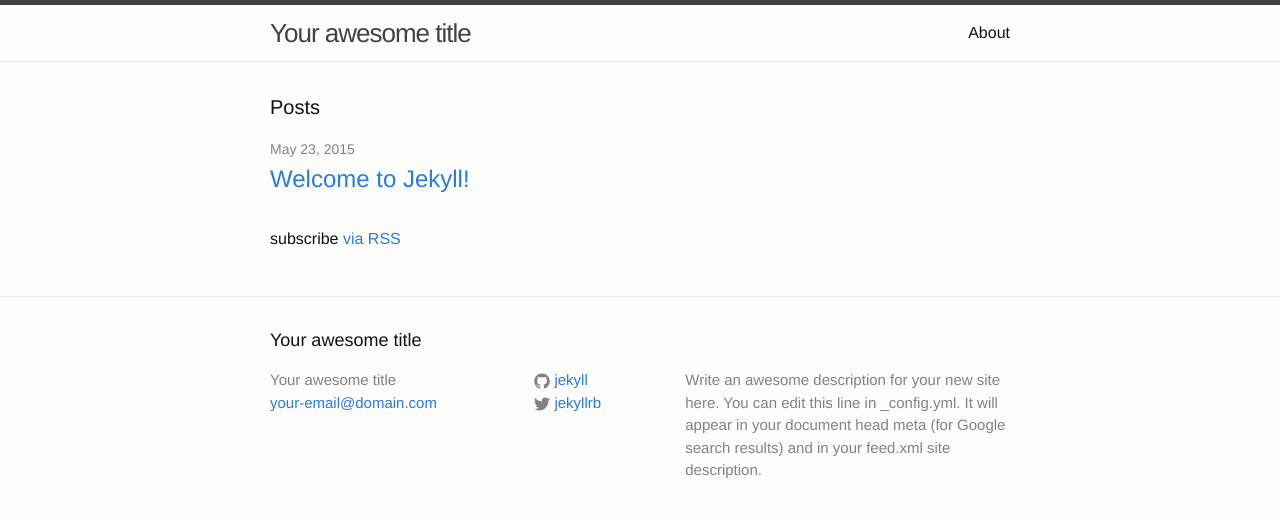
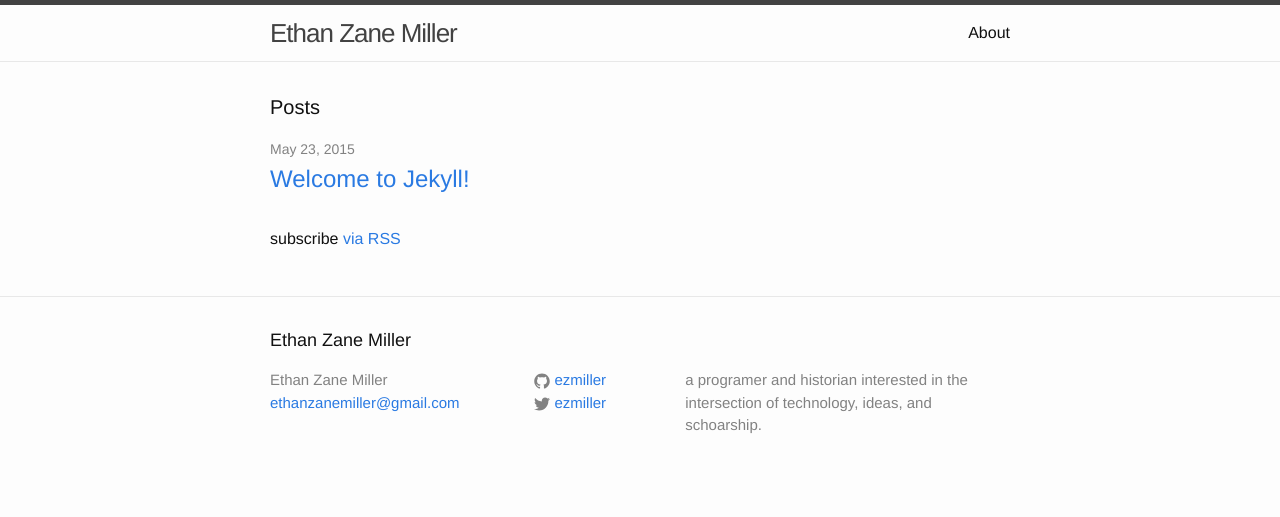
Before and after one commit to ezmiller/humanscode, a Jekyll site: the page built from index.html, in a window 1280 px wide. Shown: the top 517 px of the page. Built offline with Jekyll 4.4.1, drawn with Linux system fonts in a browser that asks for light colours.

Commit message:
Add configuration

```diff
--- a/_config.yml
+++ b/_config.yml
@@ -1,14 +1,12 @@
 # Site settings
-title: Your awesome title
-email: your-email@domain.com
-description: > # this means to ignore newlines until "baseurl:"
-  Write an awesome description for your new site here. You can edit this
-  line in _config.yml. It will appear in your document head meta (for
-  Google search results) and in your feed.xml site description.
+title: Ethan Zane Miller
+email: ethanzanemiller@gmail.com
+description: >
+  a programer and historian interested in the intersection of technology, ideas, and schoarship.
 baseurl: "" # the subpath of your site, e.g. /blog/
-url: "http://yourdomain.com" # the base hostname & protocol for your site
-twitter_username: jekyllrb
-github_username:  jekyll
+url: "http://ethanzanemiller.com" # the base hostname & protocol for your site
+twitter_username: ezmiller
+github_username:  ezmiller
 
 # Build settings
 markdown: kramdown
```
